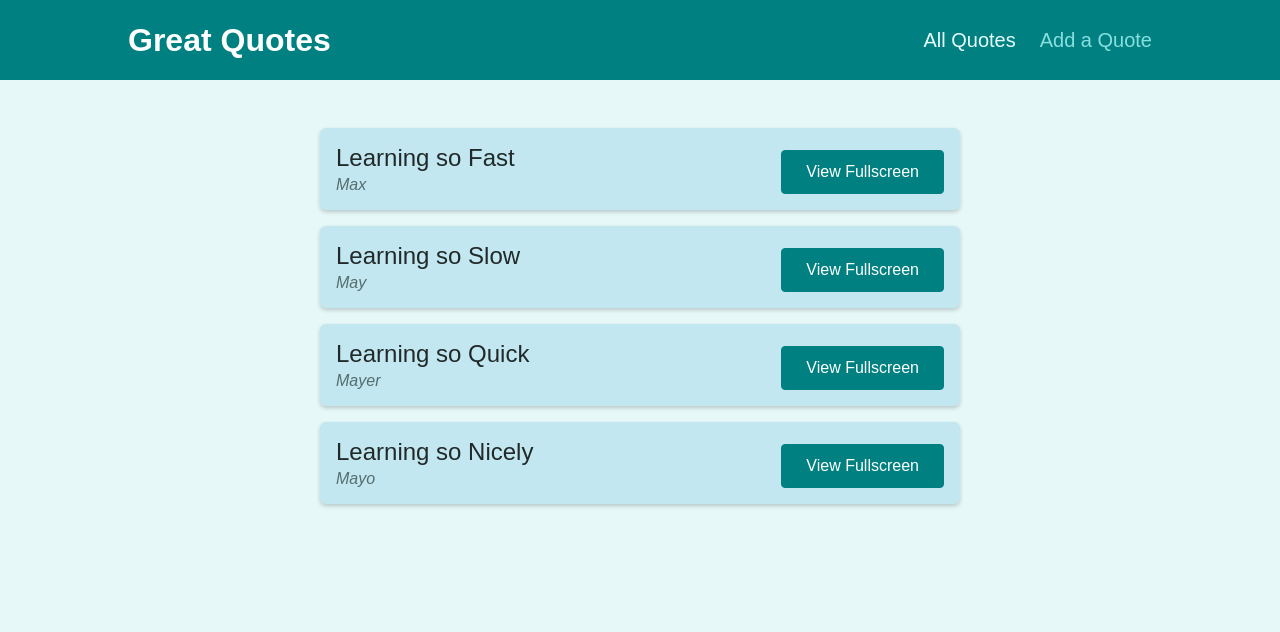
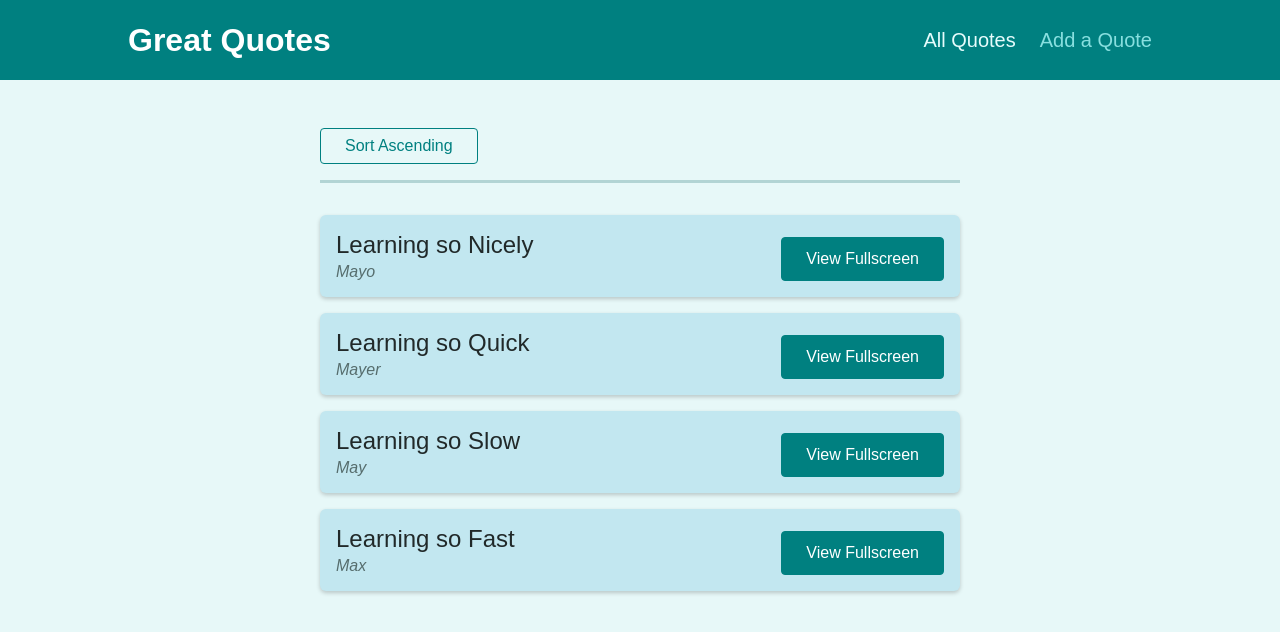
Before and after one commit to Anunay-Anand/quote-app, a React (Create React App) app: page /quotes in a window 1280 px wide. Shown: the top 632 px of the page. Built offline with nearby package versions, Linux system fonts and the light colour scheme.

Commit message:
added asc and dsc sorting as well as useHistroy and location

```diff
--- a/src/App.js
+++ b/src/App.js
@@ -6,6 +6,7 @@
 import AllQuotes from "./pages/AllQuotes";
 import QuoteDetail from "./pages/QuoteDetail";
 import NewQuote from "./pages/NewQuote";
+import NotFound from "./pages/NotFound";
 // The wrapper element for the entire page. Thus we can render Navbar side by side
 import Layout from "./components/layout/Layout";
 
@@ -26,6 +27,10 @@
         <Route path="/quotes/:quoteId">
           <QuoteDetail />
         </Route>
+        {/* When nothing is found. Universal path 404 */}
+        <Route path="*">
+          <NotFound />
+        </Route>
       </Switch>
     </Layout>
   );
--- a/src/components/quotes/QuoteForm.js
+++ b/src/components/quotes/QuoteForm.js
@@ -1,10 +1,15 @@
-import { useRef } from "react";
+// Importing React and other Important libraries
+import React, { useRef, useState } from "react";
+import { Prompt } from "react-router";
 
 import Card from "../UI/Card.js";
 import LoadingSpinner from "../UI/LoadingSpinner";
 import classes from "./QuoteForm.module.css";
 
 const QuoteForm = (props) => {
+  // Adding a state to check if the user Focused
+  const [isEntering, setIsEntering] = useState(false);
+
   const authorInputRef = useRef();
   const textInputRef = useRef();
 
@@ -19,9 +24,30 @@
     props.onAddQuote({ author: enteredAuthor, text: enteredText });
   }
 
+  // Form Focus Check
+  const formFocusedHandler = () => {
+    setIsEntering(true);
+  };
+
+  // On Submission of Form
+  const finishEnteringHandler = () => {
+    setIsEntering(false);
+  };
+
   return (
+    <React.Fragment>
+      <Prompt
+        when={isEntering}
+        message={(location) =>
+          "Are you sure you want to leave? All your entered Data will be lost"
+        }
+      />
       <Card>
-      <form className={classes.form} onSubmit={submitFormHandler}>
+        <form
+          onFocus={formFocusedHandler}
+          className={classes.form}
+          onSubmit={submitFormHandler}
+        >
           {props.isLoading && (
             <div className={classes.loading}>
               <LoadingSpinner />
@@ -37,10 +63,13 @@
             <textarea id="text" rows="5" ref={textInputRef}></textarea>
           </div>
           <div className={classes.actions}>
-          <button className="btn">Add Quote</button>
+            <button onClick={finishEnteringHandler} className="btn">
+              Add Quote
+            </button>
           </div>
         </form>
       </Card>
+    </React.Fragment>
   );
 };
 
--- a/src/components/quotes/QuoteItem.js
+++ b/src/components/quotes/QuoteItem.js
@@ -1,4 +1,9 @@
-import classes from './QuoteItem.module.css';
+// Importing React and other libraries
+import React from "react";
+import { Link } from "react-router-dom";
+
+// Importing css module and assets
+import classes from "./QuoteItem.module.css";
 
 const QuoteItem = (props) => {
   return (
@@ -9,9 +14,9 @@
         </blockquote>
         <figcaption>{props.author}</figcaption>
       </figure>
-      <a className='btn'>
+      <Link className="btn" to={`/quotes/${props.id}`}>
         View Fullscreen
-      </a>
+      </Link>
     </li>
   );
 };
--- a/src/components/quotes/QuoteList.js
+++ b/src/components/quotes/QuoteList.js
@@ -1,13 +1,49 @@
-import { Fragment } from 'react';
+// Importing important libraries
+import { Fragment } from "react";
+import { useHistory, useLocation } from "react-router";
 
-import QuoteItem from './QuoteItem';
-import classes from './QuoteList.module.css';
+import QuoteItem from "./QuoteItem";
+import classes from "./QuoteList.module.css";
+
+// Sorting ALgorithm
+const sortQuotes = (quotes, ascending) => {
+  return quotes.sort((quoteA, quoteB) => {
+    if (ascending) {
+      return quoteA.id > quoteB.id ? 1 : -1;
+    } else {
+      return quoteA.id < quoteB.id ? 1 : -1;
+    }
+  });
+};
 
 const QuoteList = (props) => {
+  // Fetching the history object
+  const history = useHistory();
+  const location = useLocation();
+
+  // Using default JavaScript object to fetch query params
+  const queryParams = new URLSearchParams(location.search);
+
+  // We will create a helper Parameter
+  const isSortingAscending = queryParams.get("sort") === "asc";
+
+  // Calling the sorting helper
+  const sortedQuotes = sortQuotes(props.quotes, isSortingAscending);
+
+  // Changing the type of Sorting taking place
+  const changeSortingHandler = () => {
+    history.push("/quotes?sort=" + (isSortingAscending ? "desc" : "asc"));
+  };
+
   return (
     <Fragment>
+      <article className={classes.sorting}>
+        <button onClick={changeSortingHandler}>
+          Sort {isSortingAscending ? "Descending" : "Ascending"}
+        </button>
+      </article>
       <ul className={classes.list}>
-        {props.quotes.map((quote) => (
+        {sortedQuotes.map((quote) => (
           <QuoteItem
             key={quote.id}
             id={quote.id}
--- a/src/pages/NewQuote.jsx
+++ b/src/pages/NewQuote.jsx
@@ -1,13 +1,20 @@
 // Importing React and other Important libraries
 import React from "react";
+import { useHistory } from "react-router";
 
 // Importing custom components
 import QuoteForm from "../components/quotes/QuoteForm";
 
 const NewQuote = () => {
+  // Fetching the history object
+  const history = useHistory();
+
   // Accepting the new quote Data coming from QuoteForm
   const addQuoteHandler = (data) => {
     console.log(data);
+
+    // Sending user back to the quotes page
+    history.push("/quotes");
   };
 
   return <QuoteForm onAddQuote={addQuoteHandler} />;
--- /dev/null
+++ b/src/pages/NotFound.jsx
@@ -0,0 +1,12 @@
+// Importing React and other important libraries
+import React from "react";
+
+const NotFound = () => {
+  return (
+    <section className="centered">
+      <p>Page Not Found</p>
+    </section>
+  );
+};
+
+export default NotFound;
--- a/src/pages/QuoteDetail.jsx
+++ b/src/pages/QuoteDetail.jsx
@@ -1,18 +1,41 @@
 // Importing React and React Dom
 import React from "react";
-import { useParams, Route } from "react-router";
+import { useParams, Route, Link } from "react-router-dom";
 
 // Importing custom components
 import Comments from "../components/comments/Comments";
+import Highlighted from "../components/quotes/HighlightedQuote";
+
+const DUMMY_QUOTES = [
+  { id: "q1", author: "Max", text: "Learning so Fast" },
+  { id: "q2", author: "May", text: "Learning so Slow" },
+  { id: "q3", author: "Mayer", text: "Learning so Quick" },
+  { id: "q4", author: "Mayo", text: "Learning so Nicely" },
+];
 
 const QuoteDetail = () => {
   // Extract params from the useParams hook
   const params = useParams();
 
+  // Selecting the Quote
+  const quote = DUMMY_QUOTES.find((quote) => quote.id === params.quoteId);
+
+  // If quote not there id does not exist
+  if (!quote) {
+    return <p>No Quote Found</p>;
+  }
+
   return (
     <React.Fragment>
-      <h1>Quote Detail Page</h1>
-      <p>{params.quoteId}</p>
+      <Highlighted text={quote.text} author={quote.author} />
+      {/* Creating an extra Route just for the load comments button */}
+      <Route path={`quotes/${params.quoteId}`} exact>
+        <article className="centered">
+          <Link className="btn--flat" to={`/quotes/${params.quoteId}/comments`}>
+            Load Comments
+          </Link>
+        </article>
+      </Route>
       {/* Comment Route */}
       <Route path={`/quotes/${params.quoteId}/comments`}>
         <Comments />
```
Lines whose indentation alone changed are shown as unchanged.
